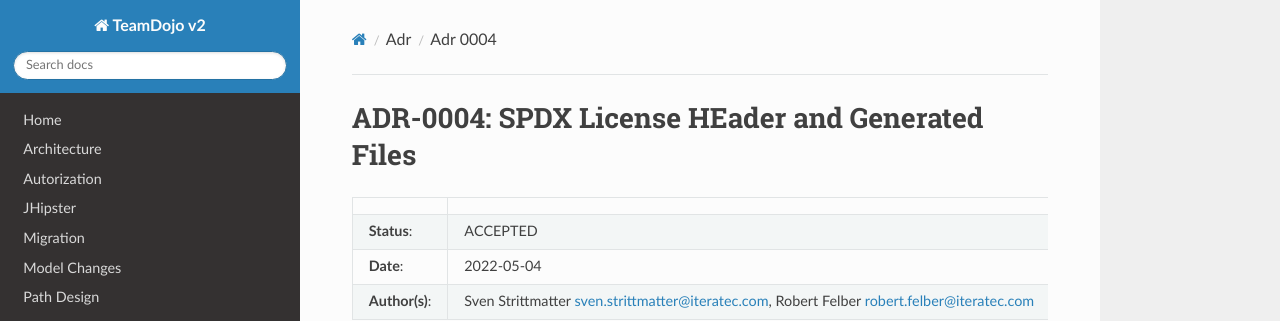
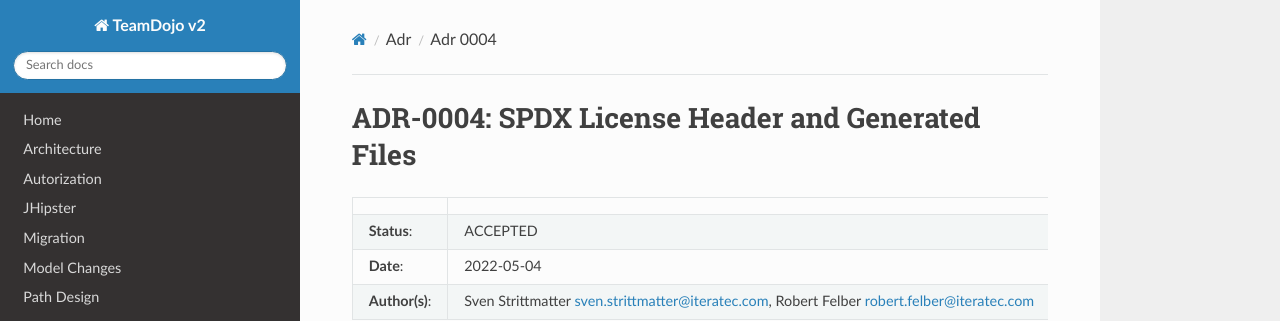
Before and after one commit to iteratec/TeamDojo, an MkDocs documentation site: the page built from docs/adr/adr_0004.md, in a window 1280 px wide and 1168 px high. Shown: the top 321 px of the window. Built offline with MkDocs 1.6.1, drawn with Linux system fonts in a browser that asks for light colours; nearby versions of some CDN libraries.

Commit message:
Fix typo in ADR head line
Signed-off-by: Sven Strittmatter <sven.strittmatter@iteratec.com>

```diff
--- a/docs/adr/adr_0004.md
+++ b/docs/adr/adr_0004.md
@@ -3,7 +3,7 @@ SPDX-FileCopyrightText: the TeamDojo authors
 
 SPDX-License-Identifier: Apache-2.0
 -->
-# ADR-0004: SPDX License HEader and Generated Files
+# ADR-0004: SPDX License Header and Generated Files
 
 | <!-- -->       | <!-- -->                                                                                       |
 |----------------|------------------------------------------------------------------------------------------------|
```
